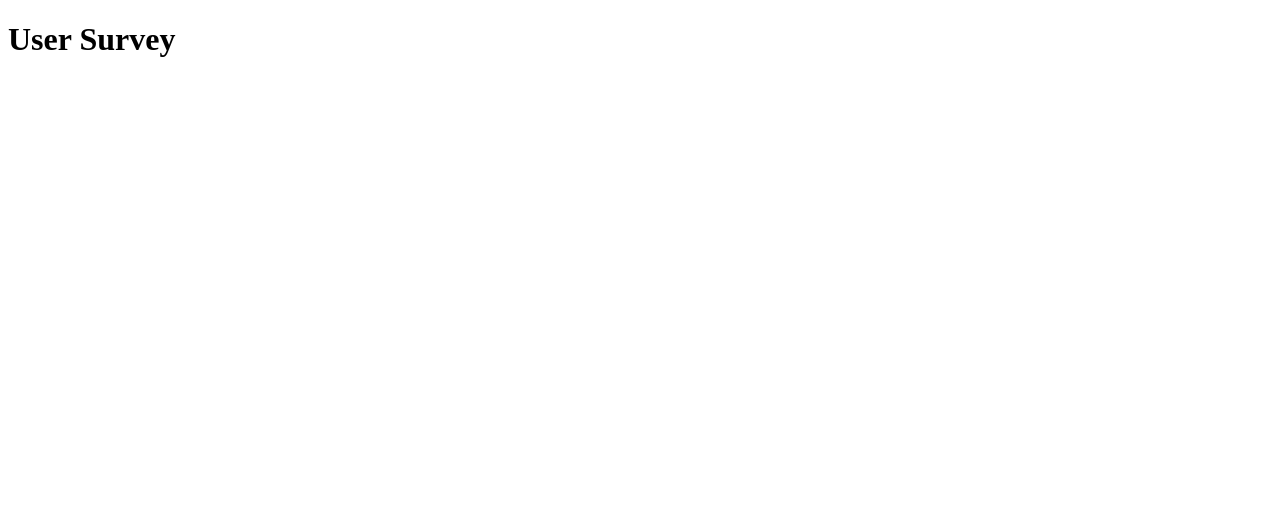
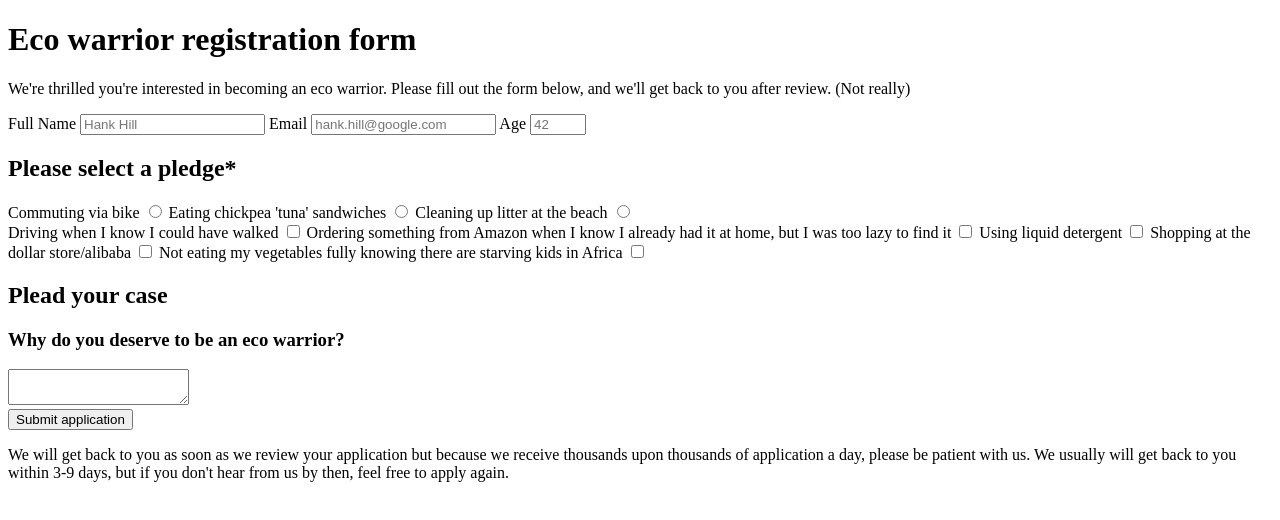
Before and after one commit to elsalvadordali/fcc-survey-form, a plain HTML site: page index.html in a window 1280 px wide. Drawn offline with Linux system fonts and the light colour scheme.

Commit message:
passes all tests

```diff
--- a/index.html
+++ b/index.html
@@ -7,6 +7,73 @@
     <title>Document</title>
   </head>
   <body>
-    <h1 id="h1">User Survey</h1>
+    <h1 id="h1">Eco warrior registration form</h1>
+    <p id="'description">
+      We're thrilled you're interested in becoming an eco warrior. Please fill
+      out the form below, and we'll get back to you after review. (Not really)
+    </p>
+    <form id="survey-form">
+      <label id="name-label" for="name">Full Name</label>
+      <input type="text" name="name" id="name" placeholder="Hank Hill" />
+      <label id="email-label" for="email">Email</label>
+      <input
+        type="email"
+        name="email"
+        id="email"
+        placeholder="hank.hill@google.com"
+      />
+
+      <label id="number-label" for="age">Age</label>
+      <input
+        type="number"
+        name="age"
+        id="number"
+        placeholder="42"
+        min="18"
+        max="65"
+      />
+
+      <div>
+        <h2>Please select a pledge*</h2>
+        <label for="biking">Commuting via bike</label>
+        <input type="radio" id="biking" name="hobby" value="biking" />
+        <label for="sandwich">Eating chickpea 'tuna' sandwiches</label>
+        <input type="radio" id="sandwich" name="hobby" value="sandwich" />
+        <label for="sandwich">Cleaning up litter at the beach</label>
+        <input type="radio" id="beach" name="hobby" value="beach" />
+      </div>
+      <div>
+        <label for="driving">Driving when I know I could have walked</label>
+        <input type="checkbox" id="driving" name="sin" value="driving" />
+        <label for="amazon"
+          >Ordering something from Amazon when I know I already had it at home,
+          but I was too lazy to find it</label
+        >
+        <input type="checkbox" id="amazon" name="sin" value="amazon" />
+        <label for="detergent">Using liquid detergent</label>
+        <input type="checkbox" id="detergent" name="sin" value="detergent" />
+        <label for="cheap">Shopping at the dollar store/alibaba</label>
+        <input type="checkbox" id="cheap" name="sin" value="cheap" />
+        <label for="vegetables"
+          >Not eating my vegetables fully knowing there are starving kids in
+          Africa</label
+        >
+        <input type="checkbox" id="vegetables" name="sin" value="vegetables" />
+      </div>
+      <div>
+        <h2>Plead your case</h2>
+        <h3>Why do you deserve to be an eco warrior?</h3>
+        <textarea></textarea>
+      </div>
+      <div>
+        <button type="submit">Submit application</button>
+        <p>
+          We will get back to you as soon as we review your application but
+          because we receive thousands upon thousands of application a day,
+          please be patient with us. We usually will get back to you within 3-9
+          days, but if you don't hear from us by then, feel free to apply again.
+        </p>
+      </div>
+    </form>
   </body>
 </html>
```
